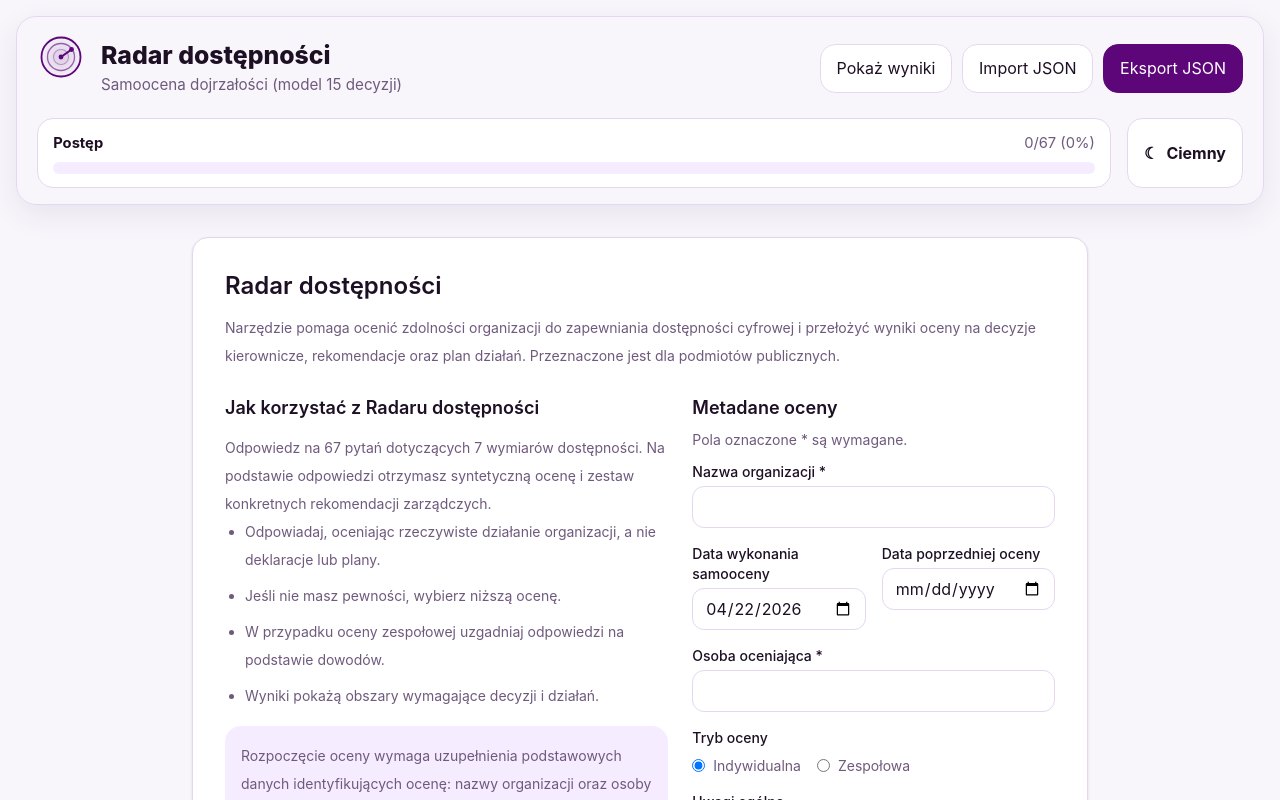
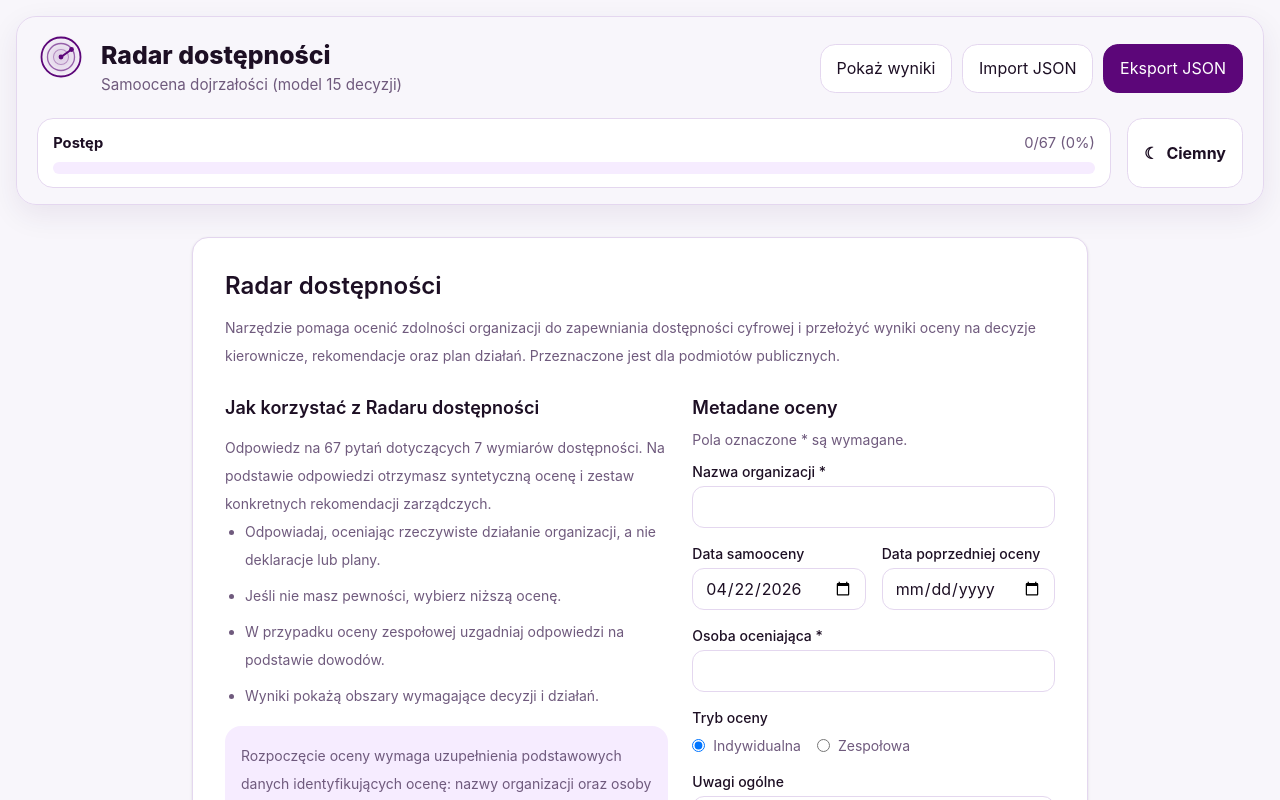
Before and after one commit to zwiastunsw/radar, a React (Vite) app: page / in a window 1280 px wide. Shown: the top 800 px of the page. Built offline with nearby package versions, Linux system fonts and the light colour scheme.

Commit message:
Skróć etykietę

```diff
--- a/src/components/IntroScreen.tsx
+++ b/src/components/IntroScreen.tsx
@@ -233,7 +233,7 @@ export function IntroScreen({
                     htmlFor="assessmentDate"
                     className="mb-1 block text-sm font-medium text-[var(--text-main)]"
                   >
-                    Data wykonania samooceny
+                    Data samooceny
                   </label>
                   <input
                     ref={assessmentDateRef}
```
